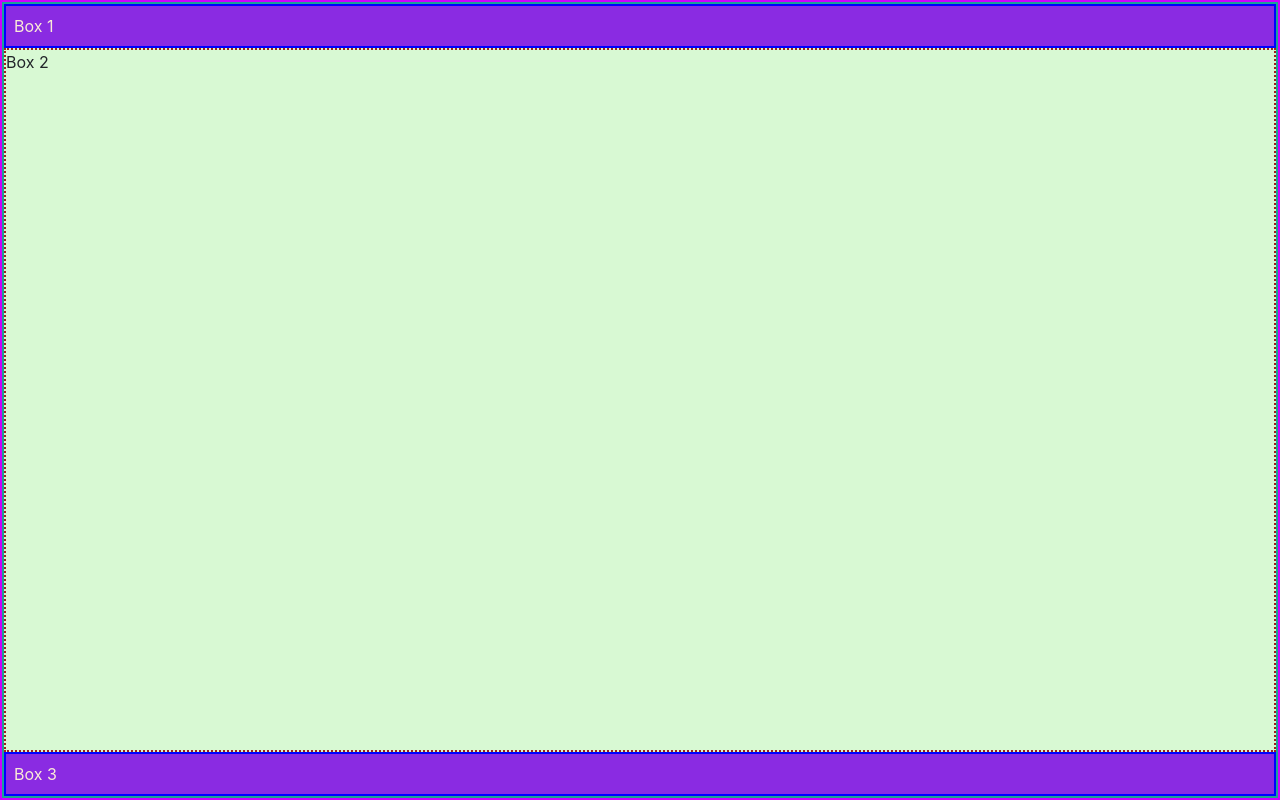
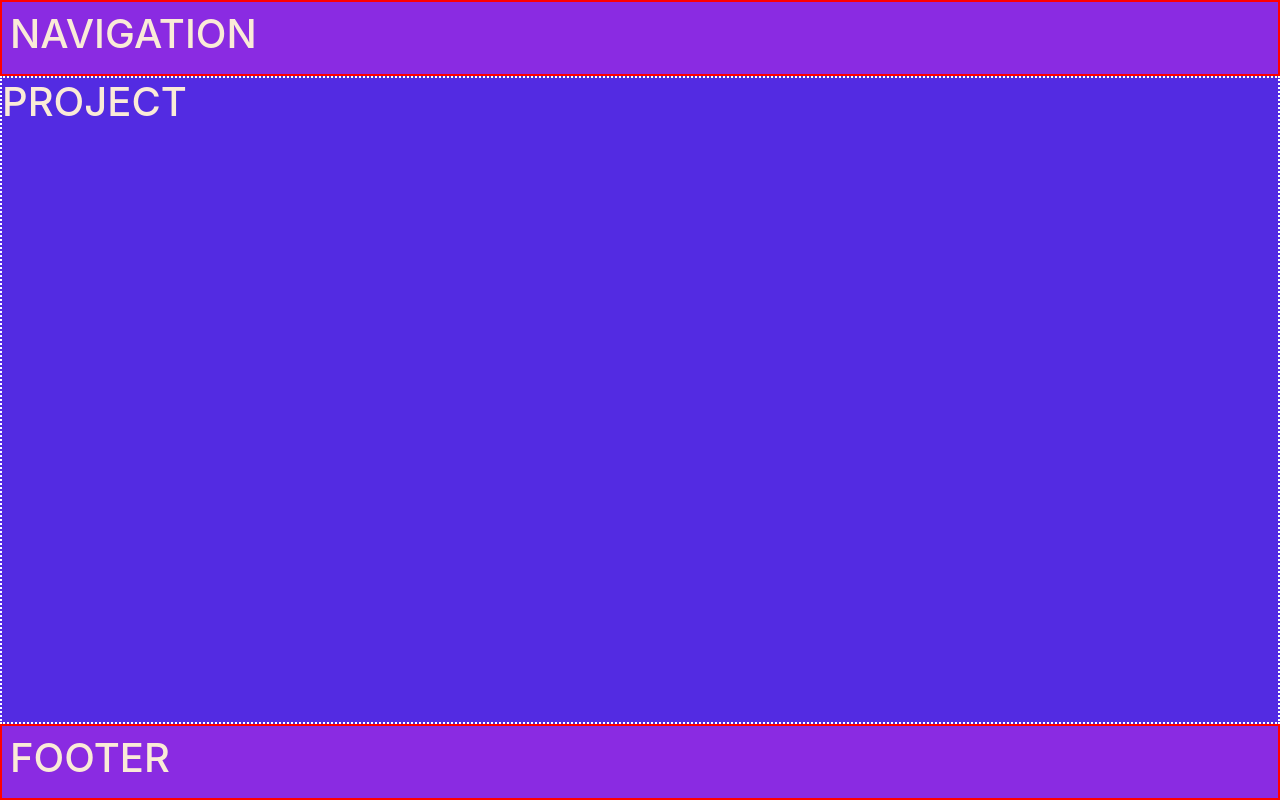
Before and after one commit to H0RSESH0E/dBaron, a React (Create React App) app in the folder d-baron/: page / in a window 1280 px wide. Built offline with nearby package versions, Linux system fonts and the light colour scheme.

Commit message:
basic components linked

```diff
--- a/d-baron/src/App.js
+++ b/d-baron/src/App.js
@@ -1,13 +1,21 @@
-import logo from './logo.svg';
 import './App.css';
+import Header from './components/Header.js';
+import Body from './components/Body.js';
+import Footer from './components/Footer.js';
 
 function App() {
   return (
     <div className="first-row flex-row d-flex justify-content-center  App">
       <div className="first-column d-flex flex-column col-12 justify-content-between">
-        <div className="header-div d-flex p-2">Box 1</div>
-        <div className="body-div d-flex">Box 2</div>
-        <div className="footer-div d-flex p-2">Box 3</div>
+        <div className="header-div d-flex p-2">
+          <Header/>
+        </div>
+        <div className="body-div d-flex">
+          <Body/>
+        </div>
+        <div className="footer-div d-flex p-2">
+          <Footer/>
+        </div>
       </div>
     </div>
   );
--- /dev/null
+++ b/d-baron/src/components/Body.js
@@ -0,0 +1,7 @@
+import React from 'react'
+import Project from './Project.js';
+
+function Body() {
+    return (<Project/>)
+}
+export default Body
--- /dev/null
+++ b/d-baron/src/components/Footer.js
@@ -0,0 +1,7 @@
+import React from 'react'
+
+function Footer() {
+return (<h1>FOOTER</h1>)
+}
+
+export default Footer
--- /dev/null
+++ b/d-baron/src/components/Header.js
@@ -0,0 +1,8 @@
+import React from 'react'
+import Navigation from './Navigation.js';
+
+function Header() {
+return(<Navigation/>)
+}
+
+export default Header
--- /dev/null
+++ b/d-baron/src/components/Navigation.js
@@ -0,0 +1,7 @@
+import React from 'react'
+
+function Navigation() {
+return(<h1>NAVIGATION</h1>)
+}
+
+export default Navigation
--- /dev/null
+++ b/d-baron/src/components/Project.js
@@ -0,0 +1,6 @@
+import React from 'react'
+
+function Project() {
+    return (<h1>PROJECT</h1>)
+}
+export default Project
--- a/d-baron/src/index.css
+++ b/d-baron/src/index.css
@@ -14,11 +14,11 @@ code {
 
 .first-row {
   height: 100vh;
-  border: 2px solid rgb(204, 0, 255);
+  /* border: 2px solid rgb(204, 0, 255); */
 }
 
 .first-column {
-  border: 2px solid rgb(29, 160, 149);
+  /* border: 2px solid rgb(29, 160, 149); */
 
 }
 
@@ -29,13 +29,14 @@ code {
 
 .body-div {
   height: 100%;
-  background-color: rgba(64, 226, 43, 0.205);
-  border: 2px dotted rgb(160, 29, 29);
+  color: antiquewhite;
+  background-color: rgb(83, 43, 226);
+  border: 2px dotted rgb(255, 255, 255);
 }
 .header-div,
 .footer-div {
   color: antiquewhite;
-  border: 2px solid blue;
+  border: 2px solid rgb(255, 0, 0);
   background-color: blueviolet;
 
 
```
Also changed, not shown: d-baron/components/body.js (deleted), d-baron/components/footer.js (deleted), d-baron/components/header.js (deleted).
